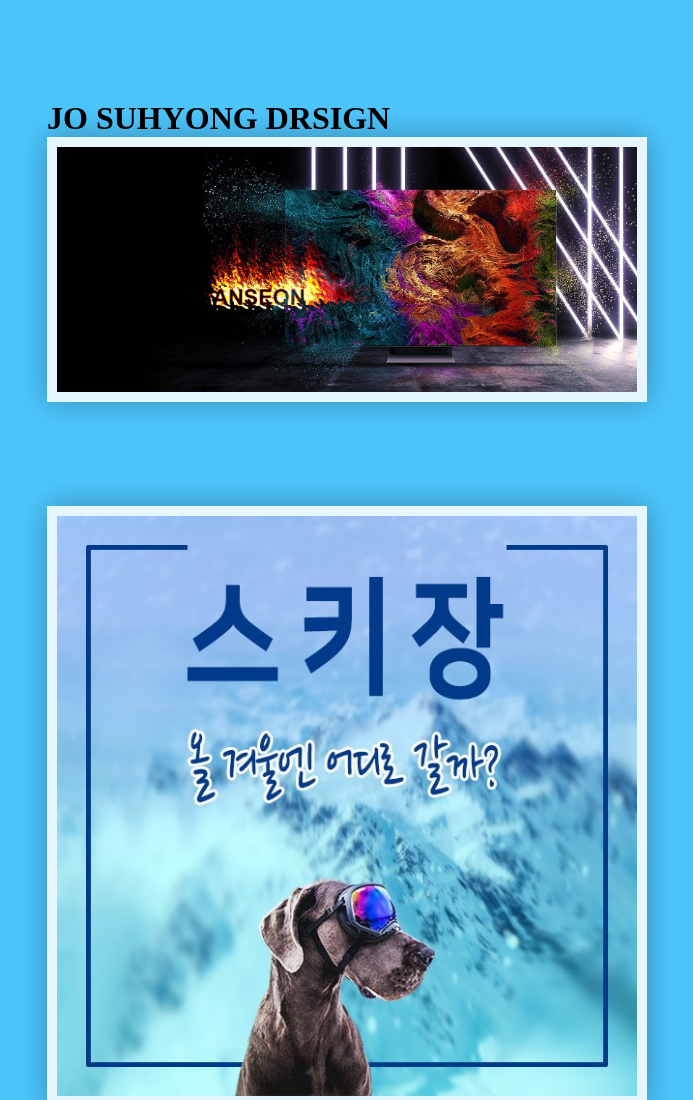
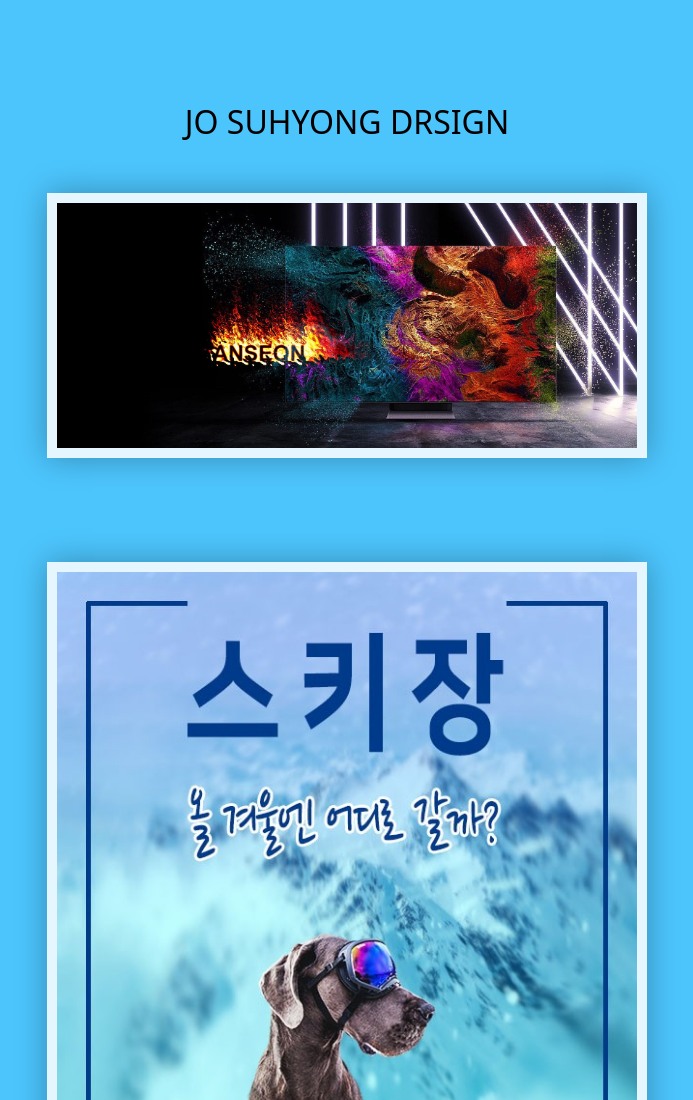
Before and after one commit to Joharu03/graphicDesing, a plain HTML site: page box.html in a window 1280 px wide. Shown: the top 1100 px of the page, without its empty margins (293-986 px from the left). Drawn offline with Linux system fonts and the light colour scheme; a web font is replaced by a local one.

```diff
--- a/box.html
+++ b/box.html
@@ -41,7 +41,7 @@
             box-shadow: 0 0 30px rgba(0, 0, 0, 0.3);
             /* 0,0,0,0.3 - 검정, 30% 투명도 */
         }
-        h6 {
+        h1 {
             font-family: "Rubik Scribble", system-ui;
             font-weight: 400;
             font-style: normal;
```
